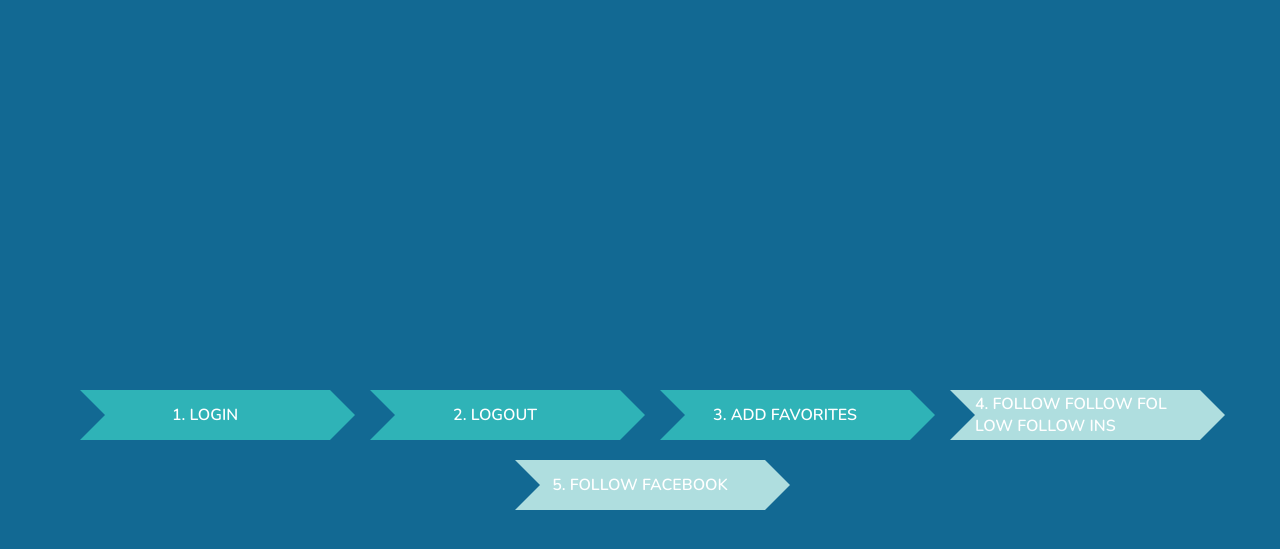
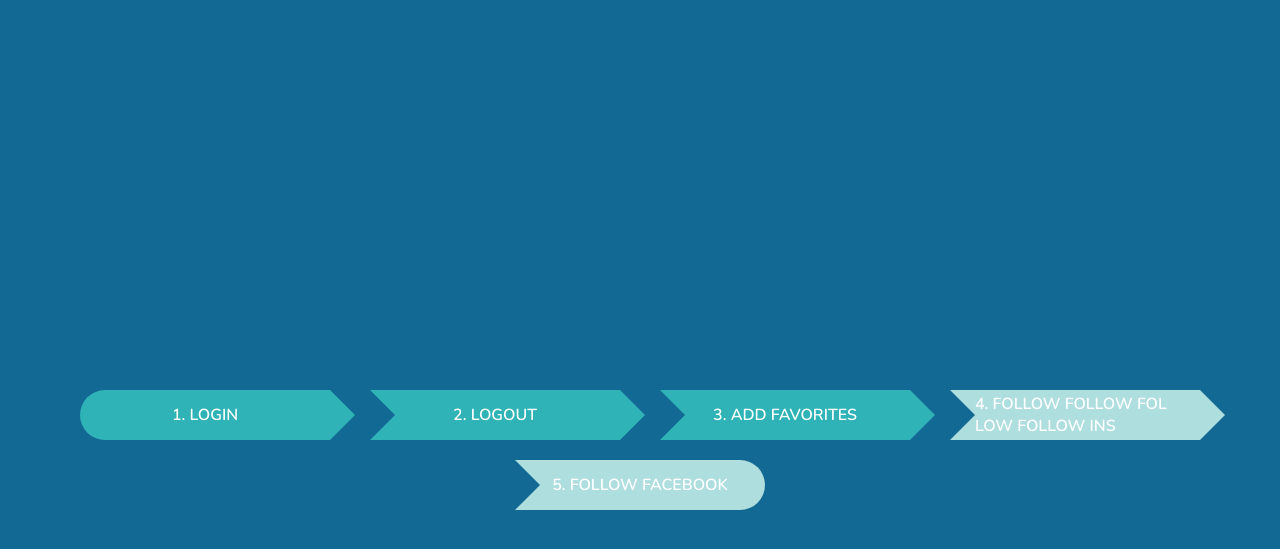
Before and after one commit to catx1726/Bingo-CSS, a Jekyll site: the page 7M/step_line_v2.html, which Jekyll copies as it is, in a window 1280 px wide. Shown: the top 549 px of the page. Built offline with Jekyll 4.4.1, drawn with Linux system fonts in a browser that asks for light colours; some web fonts are replaced.

Commit message:
fixed step_line_v2 child and first style

```diff
--- a/7M/step_line_v2.html
+++ b/7M/step_line_v2.html
@@ -89,7 +89,26 @@
         border: 25px solid transparent;
       }
 
+      .step_container .step_item:first-child::before {
+        /* background-color: red; */
+        border: transparent;
+      }
+      /* .step_container .step_item:first-child {
+        这里需要做响应式处理，所以放在媒体查询中
+        border-radius: 30px 0 0 30px;
+      } */
+      .step_container .step_item:last-child::after {
+        /* background-color: red; */
+        border: transparent;
+      }
+      .step_container .step_item:last-child {
+        border-radius: 0 30px 30px 0;
+      }
+
       @media screen and (min-width: 300px) {
+        .step_container .step_item:first-child {
+          border-radius: 30px 40px 0 30px;
+        }
         .step_container li {
           margin: 40px 20px;
           border-radius: 0 40px 0 0;
@@ -109,13 +127,16 @@
       }
 
       @media screen and (min-width: 640px) {
+        .step_container .step_item:first-child {
+          border-radius: 30px 0px 0 30px;
+        }
         .step_container li {
           margin: 10px 20px;
           border-radius: 0;
         }
         .step_item::after {
+          top: 0;
           right: -50px;
-          top: 0;
           border-top-color: transparent;
           border-left-color: #afdedf;
         }
```
Also changed, not shown: other parts of 7M/step_line_v2.html (+0 -7 lines).
